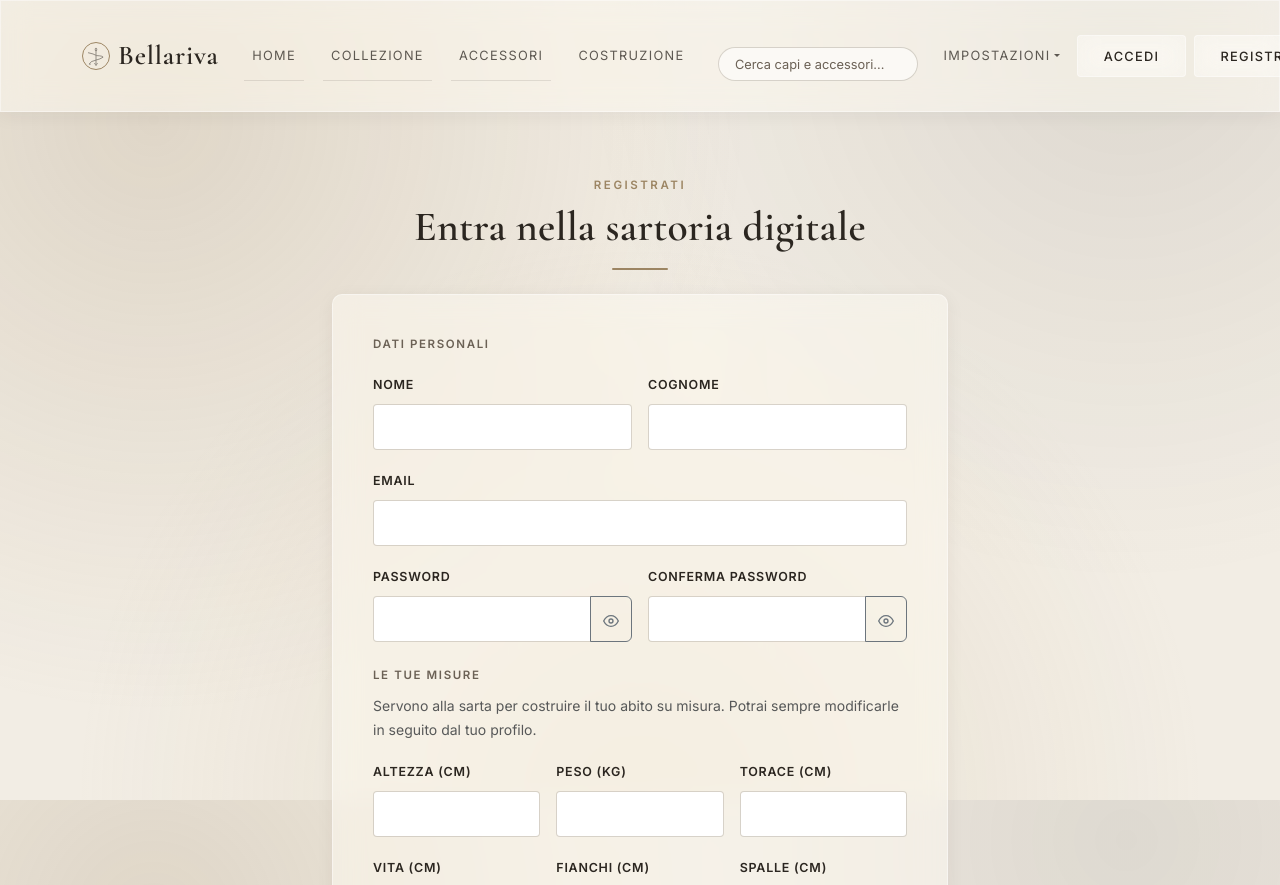
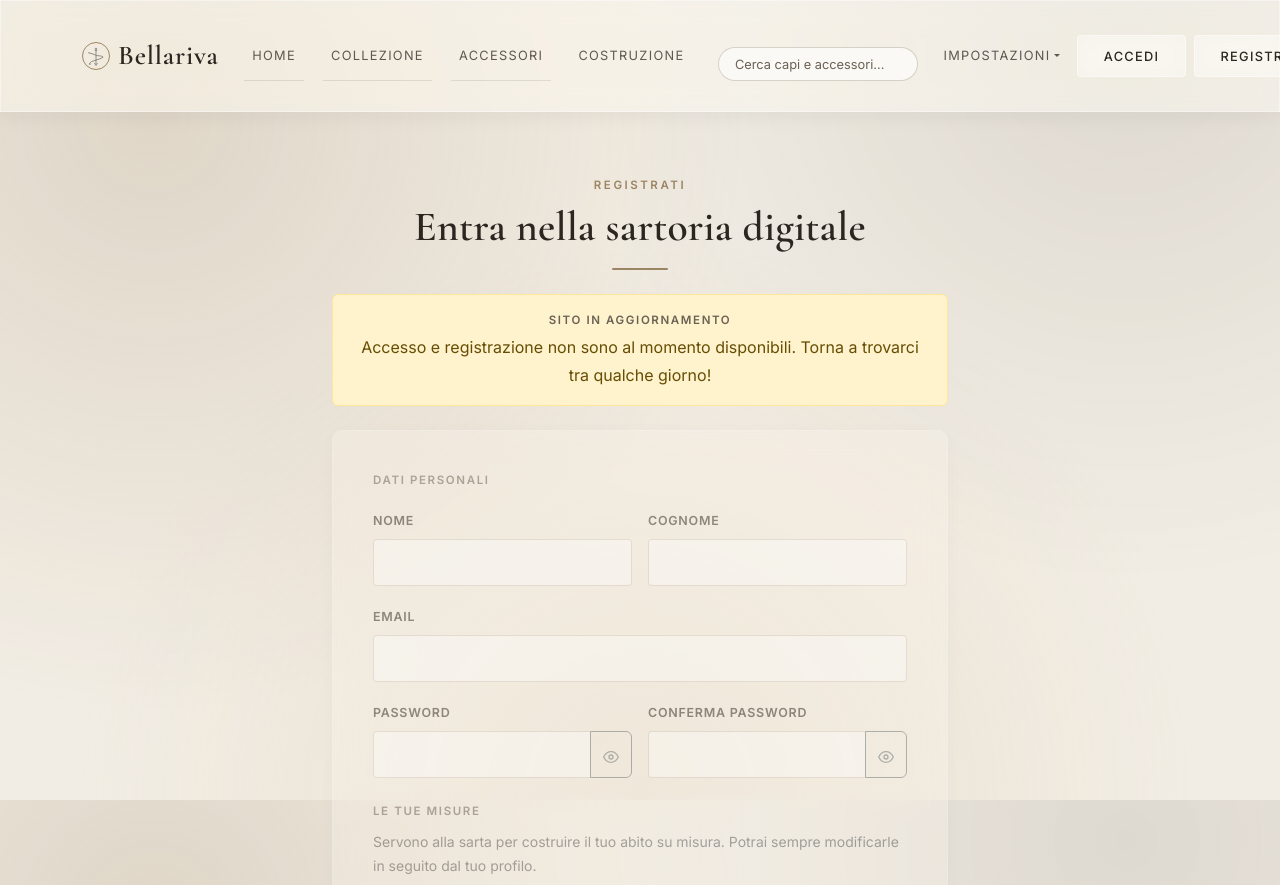
Before and after one commit to AlessiaCotini/sartoria-digitale-frontend, a React (Vite) app: page /register in a window 1280 px wide. Shown: the top 885 px of the page. Built offline with nearby package versions, Linux system fonts and the light colour scheme.

Commit message:
aggiornamento del sito quindi posti i dovuti controlli per i clienti che vogliano accedervi

```diff
--- /dev/null
+++ b/src/components/AvvisoAggiornamento.jsx
@@ -0,0 +1,13 @@
+import { useTranslation } from "react-i18next";
+
+function AvvisoAggiornamento() {
+  const { t } = useTranslation();
+  return (
+    <div className="alert alert-warning text-center mb-4" role="alert">
+      <strong className="step-label d-block mb-1">{t("avviso.titolo")}</strong>
+      {t("avviso.testo")}
+    </div>
+  );
+}
+
+export default AvvisoAggiornamento;
--- /dev/null
+++ b/src/data/avviso.js
@@ -0,0 +1 @@
+export const SITO_IN_AGGIORNAMENTO = true;
--- a/src/locales/en.json
+++ b/src/locales/en.json
@@ -205,5 +205,9 @@
     "nessunOrdine": "You don't have any orders yet.",
     "selezionaOrdine": "Select an order to open the chat with the tailor.",
     "caricamento": "Loading..."
+  },
+  "avviso": {
+    "titolo": "Site under maintenance",
+    "testo": "Sign in and registration are temporarily unavailable. Please check back in a few days."
   }
 }
--- a/src/locales/it.json
+++ b/src/locales/it.json
@@ -205,5 +205,9 @@
     "nessunOrdine": "Non hai ancora nessun ordine.",
     "selezionaOrdine": "Seleziona un ordine per aprire la chat con la sarta.",
     "caricamento": "Caricamento..."
+  },
+  "avviso": {
+    "titolo": "Sito in aggiornamento",
+    "testo": "Accesso e registrazione non sono al momento disponibili. Torna a trovarci tra qualche giorno!"
   }
 }
--- a/src/pages/Login.jsx
+++ b/src/pages/Login.jsx
@@ -6,6 +6,8 @@ import { login } from "../store/authSlice";
 import { loginRichiesta, utenteAttuale } from "../api/auth";
 import { misureMie } from "../api/misure";
 import CampoPassword from "../components/CampoPassword";
+import AvvisoAggiornamento from "../components/AvvisoAggiornamento";
+import { SITO_IN_AGGIORNAMENTO } from "../data/avviso";
 
 function Login() {
   const { t } = useTranslation();
@@ -46,7 +48,14 @@ function Login() {
           <div className="divider-gold mx-auto"></div>
         </div>
 
-        <form className="form-sartoria" onSubmit={handleSubmit}>
+        {SITO_IN_AGGIORNAMENTO && <AvvisoAggiornamento />}
+
+        <form
+          className="form-sartoria"
+          onSubmit={handleSubmit}
+          inert={SITO_IN_AGGIORNAMENTO}
+          style={SITO_IN_AGGIORNAMENTO ? { opacity: 0.5 } : undefined}
+        >
           <div className="mb-3">
             <label className="form-label" htmlFor="loginEmail">
               {t("login.email")}
--- a/src/pages/Register.jsx
+++ b/src/pages/Register.jsx
@@ -7,6 +7,8 @@ import { CAMPI_MISURE } from "../data/misure";
 import { registraCliente, loginRichiesta, utenteAttuale } from "../api/auth";
 import CampoPassword from "../components/CampoPassword";
 import ModaleSuccesso from "../components/ModaleSuccesso";
+import AvvisoAggiornamento from "../components/AvvisoAggiornamento";
+import { SITO_IN_AGGIORNAMENTO } from "../data/avviso";
 
 function Register() {
   const { t } = useTranslation();
@@ -86,7 +88,14 @@ function Register() {
           <div className="divider-gold mx-auto"></div>
         </div>
 
-        <form className="form-sartoria" onSubmit={handleSubmit}>
+        {SITO_IN_AGGIORNAMENTO && <AvvisoAggiornamento />}
+
+        <form
+          className="form-sartoria"
+          onSubmit={handleSubmit}
+          inert={SITO_IN_AGGIORNAMENTO}
+          style={SITO_IN_AGGIORNAMENTO ? { opacity: 0.5 } : undefined}
+        >
           <p className="step-label mb-3">{t("register.datiPersonali")}</p>
 
           <div className="row g-3 mb-3">
```
